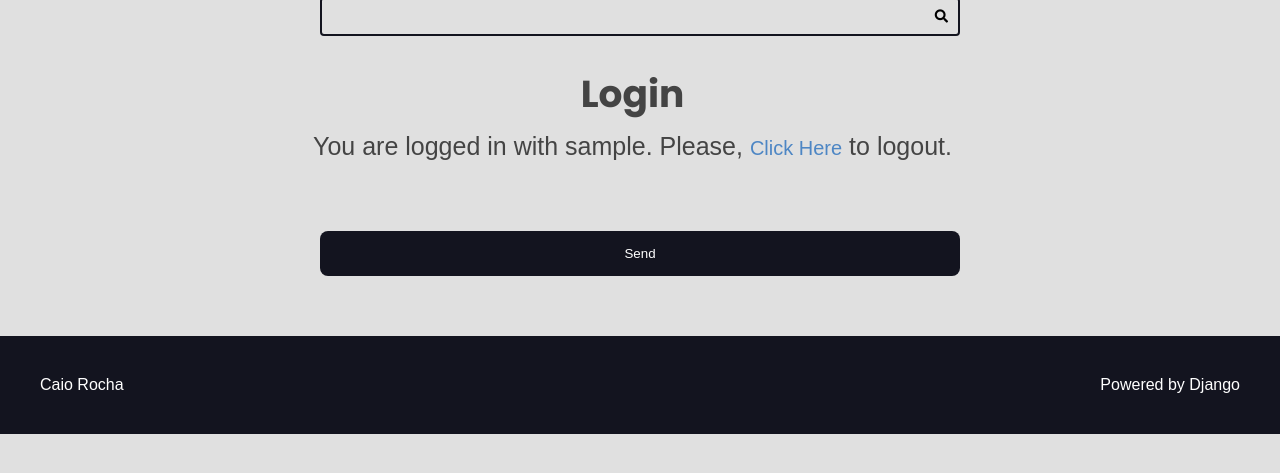
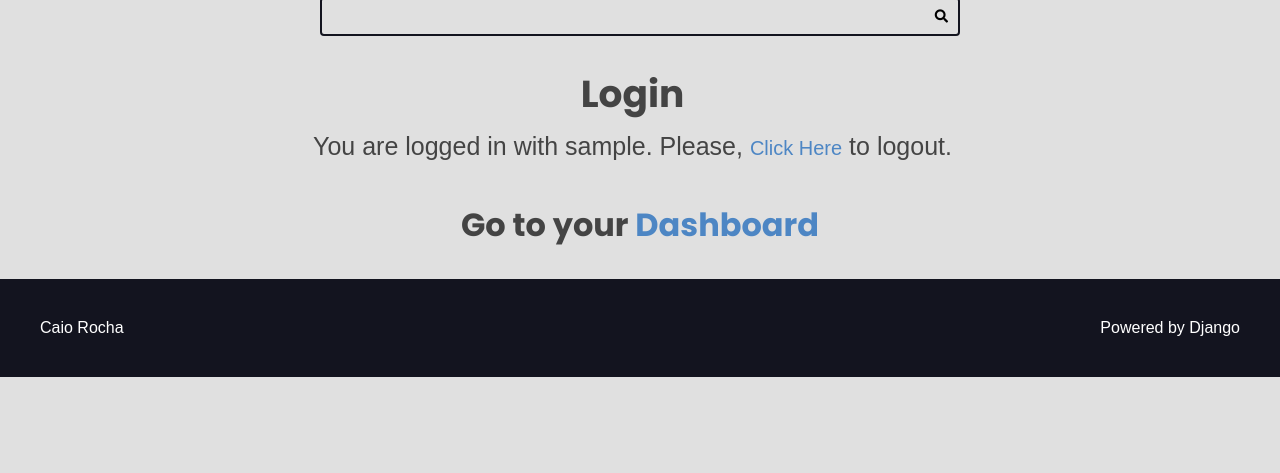
Before and after one commit to caioguimaraesr/recipes, a Django app: template authors/templates/authors/pages/login.html in a window 1280 px wide. Shown: the part 153-626 px from the top of the page. Run offline with Django 5.2, Linux system fonts and the light colour scheme; the template is opened without the code that fills it: values that come from a table or form of the project are taken from there, others are empty; a user stored in the database is signed in; tables that the repository leaves empty hold one stand-in row (values such as "Sample post").

Commit message:
make changes in login page

```diff
--- a/authors/templates/authors/pages/login.html
+++ b/authors/templates/authors/pages/login.html
@@ -12,6 +12,13 @@
     </div>
 
     {% include "global/partials/messages.html" %}
-    {% include "global/partials/form.html" %}
+
+    {% if user.is_authenticated %}
+        <div class="go-dashboard">
+            <h1>Go to your <a href="{% url "authors:dashboard" %}">Dashboard</a></h1>
+        </div>
+    {% else %}
+        {% include "global/partials/form.html" %}
+    {% endif %}
 
 {% endblock content %}
```
